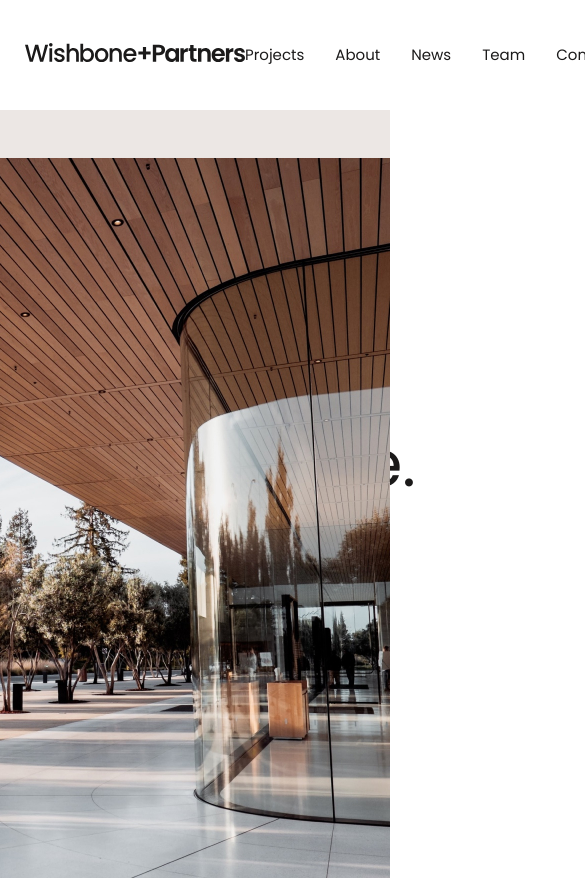
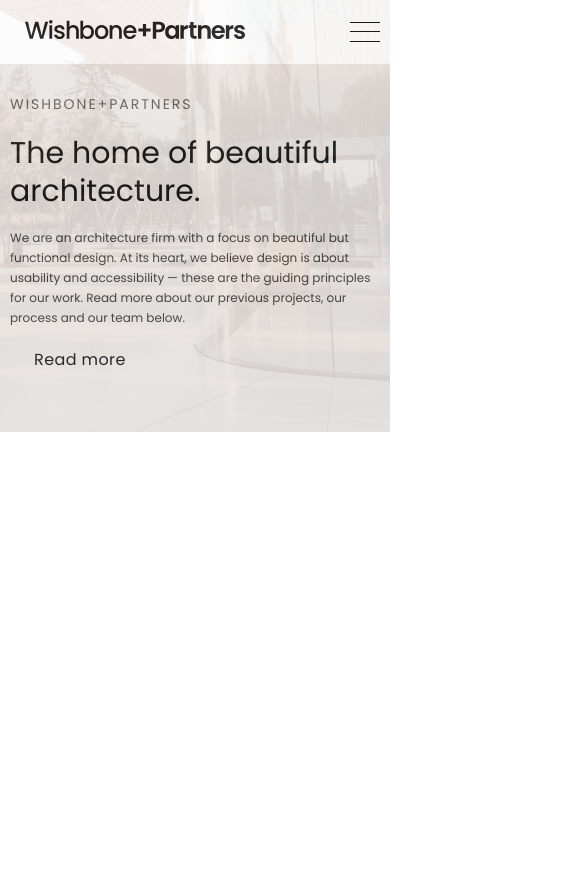
Before and after one commit to Daniil-gavrilooov/wishbone, a plain HTML site: page app/index.html in a window 390 px wide. Shown: the top 878 px of the page, 585 px wide, since content can reach past the window. After the commit the page ends 844 px from the top, so only its background shows below. Drawn offline with Linux system fonts and the light colour scheme.

Commit message:
finish (header)

```diff
--- a/app/index.html
+++ b/app/index.html
@@ -48,9 +48,10 @@
                         <button class="header__top-btn">Get template</button>
                     </div>
 
-                    <div class="header__burger-btn">
-                        <span></span>
-                    </div>
+
+                </div>
+                <div class="header__burger-btn">
+                    <span></span>
                 </div>
             </div>
         </div>
--- a/app/js/main.js
+++ b/app/js/main.js
@@ -0,0 +1,13 @@
+let burgerBtn = document.querySelector('.header__burger-btn')
+let burgerMenu = document.querySelector('.header__burger-menu')
+let burgerMenuItem = document.querySelectorAll('.header__menu-item')
+
+burgerBtn.onclick = function() {
+    burgerMenu.classList.toggle('header__burger-menu--active')
+    this.classList.toggle('header__burger-btn--active')
+}
+
+burgerMenuItem.forEach(item => item.onclick = function() {
+    burgerMenu.classList.remove('header__burger-menu--active')
+    burgerBtn.classList.remove('header__burger-btn--active')
+})
--- a/app/scss/_header.scss
+++ b/app/scss/_header.scss
@@ -85,3 +85,125 @@
         padding-left: 24px;
     }
 }
+
+@media (max-width: 1250px) {
+    .header{
+        &__info{
+            z-index: 2;
+        }
+
+        &__img{
+            z-index: 1;
+            opacity: .1;
+        }
+    }
+}
+@media (max-width: 830px) {
+    .header{
+        overflow: hidden;
+        &__top{
+            position: relative;
+
+        }
+
+        &__burger-menu{
+            position: absolute;
+            content: '';
+            flex-direction: column;
+            align-items: center;
+            z-index: 3;
+            gap: 10px;
+            top: 0%;
+            right: -3%;
+            padding-top: 55px;
+            padding-right: 50px;
+            padding-left: 50px;
+            background-color: $liteWhite;
+            height: 100vh;
+            transform: translateX(100%);
+            transition: $transition;
+            &--active{
+                transform: translateX(0);
+                transition: $transition;
+            }
+        }
+
+        &__menu-list{
+            flex-direction: column;
+            align-items: center;
+            gap: 10px;
+        }
+
+        &__burger-btn{
+            display: block;
+            z-index: 4;
+            width: 30px;
+            height: 20px;
+            cursor: pointer;
+            position: relative;
+            &::after,
+            &::before,
+            & span {
+                position: absolute;
+                content: '';
+                width: 100%;
+                height: 1px;
+                background-color: $black;
+            }
+
+            &::after{
+                bottom:2%;
+                transition: $transition;
+            }
+
+            &::before{
+                top: 0%;
+                transition: $transition;
+            }
+
+            & span{
+                top: 46%;
+            }
+
+            &--active{
+                &::after{
+                    transform: rotate(-40deg);
+                    transition: $transition;
+                    bottom: 45%;
+                }
+
+                &::before{
+                    transform: rotate(40deg);
+                    transition: $transition;
+                    top: 45%;
+                }
+
+                & span {
+                    transform: scale(0);
+                }
+            }
+
+
+
+        }
+    }
+}
+
+@media (max-width: 500px) {
+    .header{
+        &__content{
+            padding-top: 30px;
+            padding-bottom: 60px;
+        }
+        &__title{
+            font-size: 30px;
+            line-height: 38px;
+        }
+
+        &__text{
+            font-size: 12px;
+            line-height: 20px;
+            margin-bottom: 20px;
+        }
+    }
+}
--- a/app/scss/_vars.scss
+++ b/app/scss/_vars.scss
@@ -5,3 +5,4 @@ $white: #fff;
 $liteWhite:  #ECE7E4;
 $beige: #CEC4BC;
 $footerBg: #F7F7F7;
+$transition: all .5s ease;
```
Also changed, not shown: app/css/style.min.css, app/js/main.min.js.
